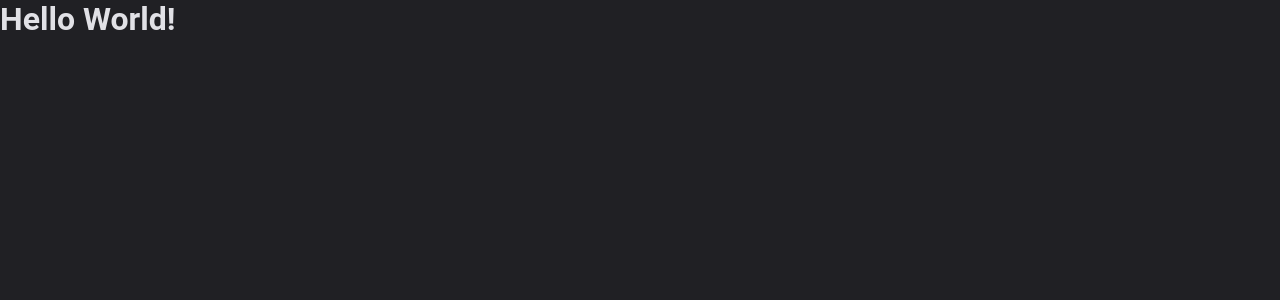
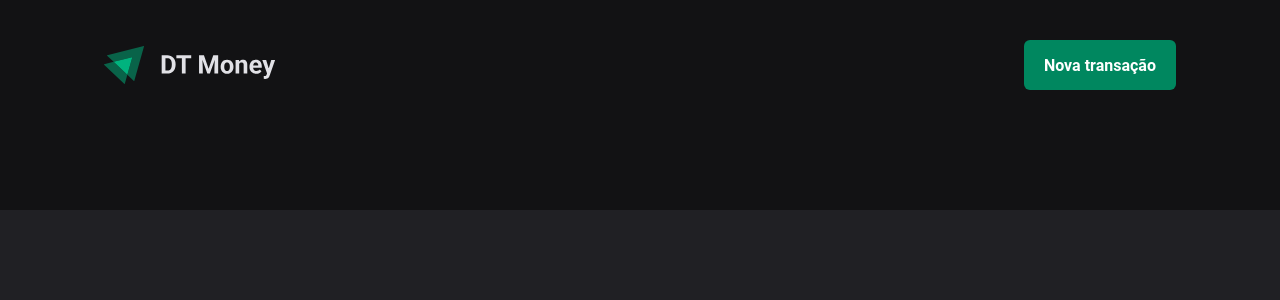
Before and after one commit to FelipeRBDantas/03-dt-money, a React app: page / in a window 1280 px wide. Shown: the top 300 px of the page. Built offline with nearby package versions, Linux system fonts and the light colour scheme; the HTML template or start-up script is replaced by a standard one.

Commit message:
Visual Structure - Header

```diff
--- a/src/App.tsx
+++ b/src/App.tsx
@@ -1,4 +1,6 @@
 import { ThemeProvider } from "styled-components"
+
+import { Transactions } from "./pages/Transactions"
 
 import { defaultTheme } from "./styles/themes/default"
 import { GlobalStyle } from "./styles/global"
@@ -8,7 +10,7 @@
     <ThemeProvider theme={defaultTheme}>
       <GlobalStyle />
 
-      <h1>Hello World!</h1>
+      <Transactions />
     </ThemeProvider>
   )
 }
--- /dev/null
+++ b/src/components/Header/index.tsx
@@ -0,0 +1,15 @@
+import { HeaderContainer, HeaderContent, NewTransactionButton } from "./styles";
+
+import logoImg from '../../assets/logo.svg';
+
+export function Header () {
+  return (
+    <HeaderContainer>
+      <HeaderContent>
+        <img src={logoImg} alt="" />
+
+        <NewTransactionButton>Nova transação</NewTransactionButton>
+      </HeaderContent>
+    </HeaderContainer>
+  )
+}
--- /dev/null
+++ b/src/components/Header/styles.ts
@@ -0,0 +1,33 @@
+import styled from "styled-components";
+
+export const HeaderContainer = styled.header`
+  background: ${props => props.theme["gray-900"]};
+  padding: 2.5rem 0 7.5rem;
+`
+
+export const HeaderContent = styled.div`
+  width: 100%;
+  max-width: 1120px;
+  margin: 0 auto;
+  padding: 0 1.5rem;
+
+  display: flex;
+  justify-content: space-between;
+  align-items: center;
+`
+
+export const NewTransactionButton = styled.button`
+  height: 50px;
+  border: 0;
+  background: ${props => props.theme["green-500"]};
+  color: ${props => props.theme.white};
+  font-weight: bold;
+  padding: 0 1.25rem;
+  border-radius: 6px;
+  cursor: pointer;
+
+  &:hover {
+    background: ${props => props.theme["green-700"]};
+    transition: background-color 0.2s;
+  }
+`
--- /dev/null
+++ b/src/pages/Transactions/index.tsx
@@ -0,0 +1,9 @@
+import { Header } from "../../components/Header";
+
+export function Transactions () {
+  return (
+    <div>
+      <Header />
+    </div>
+  )
+}
```
Also changed, not shown: src/assets/logo.svg (added), src/pages/Transactions/styles.ts (added).
